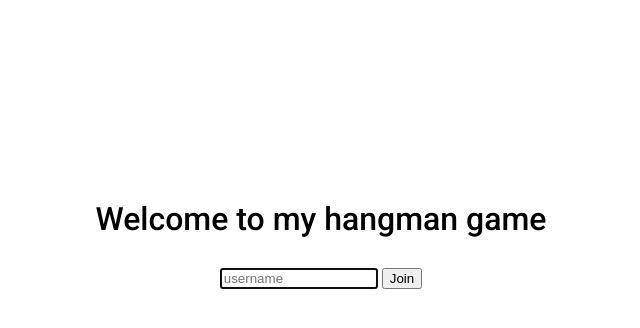
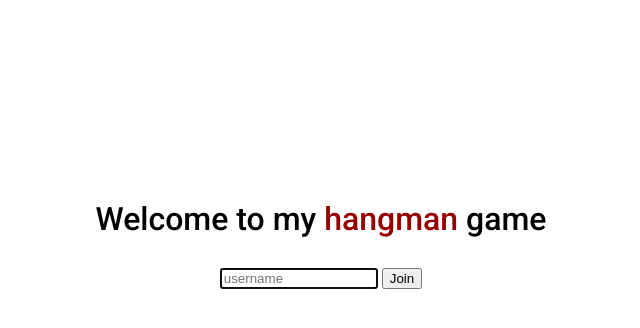
Before and after one commit to pdcribeiro/hangman, a Flask app: page / in a window 1280 px wide. Shown: the top 328 px of the page, without its empty margins (319-959 px from the left). Run offline with Flask 2, Linux system fonts and the light colour scheme; data that the repository does not hold is empty.

Commit message:
feat: more red text

```diff
--- a/hangman/static/game.js
+++ b/hangman/static/game.js
@@ -145,7 +145,7 @@ function Word({ gameState: { word, letters } }) {
 function Letter({ letter, wrong }) {
   const styleWrong = {
     textDecoration: 'line-through',
-    color: 'red',
+    color: '#940000',
   };
 
   return (
--- a/hangman/static/style.css
+++ b/hangman/static/style.css
@@ -27,6 +27,10 @@ body {
   font-weight: 500;
 }
 
+.bloody {
+  color: #940000;
+}
+
 .lobby span {
   margin-bottom: 20px;
 }
@@ -37,7 +41,7 @@ body {
 
 .lobby .flash {
   margin-top: 10px;
-  color: red;
+  color: #940000;
 }
 
 
--- a/hangman/templates/game/lobby.html
+++ b/hangman/templates/game/lobby.html
@@ -4,7 +4,7 @@
 
 {% block content %}
 <div class="lobby">
-  <h1 class="heading">Welcome to my hangman game</h1>
+  <h1 class="heading">Welcome to my <span class="bloody">hangman</span> game</h1>
 
   {% if players == 1 %}
   <span>There is 1 player waiting for you!</span>
```
